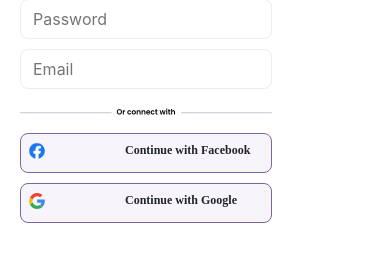
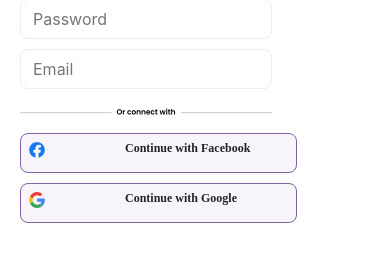
Before and after one commit to Binamragupta/hobbycue, a React (Create React App) app: page / in a window 390 px wide. Shown: the part 810-1083 px from the top of the page. Built offline with nearby package versions, Linux system fonts and the light colour scheme.

Commit message:
signup commit

```diff
--- a/src/CSS/Joinin.css
+++ b/src/CSS/Joinin.css
@@ -106,7 +106,7 @@
         row-gap: 10px;
     }
     .choosebtn{
-        width: 80%;
+        width: 88%;
         height: 40px;
         border-radius: 8px ;
         background: #F7F5F9;
@@ -116,7 +116,7 @@
         font-family: Poppins;
         font-size: 12px;
         font-weight: 600;
-        line-height: 16px;
+        line-height: 12px;
     }
     .forgetpass{
         width: 80%;
--- a/src/CSS/Signin.css
+++ b/src/CSS/Signin.css
@@ -67,10 +67,11 @@
         row-gap: 10px;
     }
     .choosebtn{
-        width: 80%;
+        width: 88%;
         height: 40px;
         border-radius: 8px ;
         background: #F7F5F9;
+        padding: 8px 10px 8px 8px;
         border: 1px solid #8064A2;
         display: flex;
         font-family: Poppins;
```
